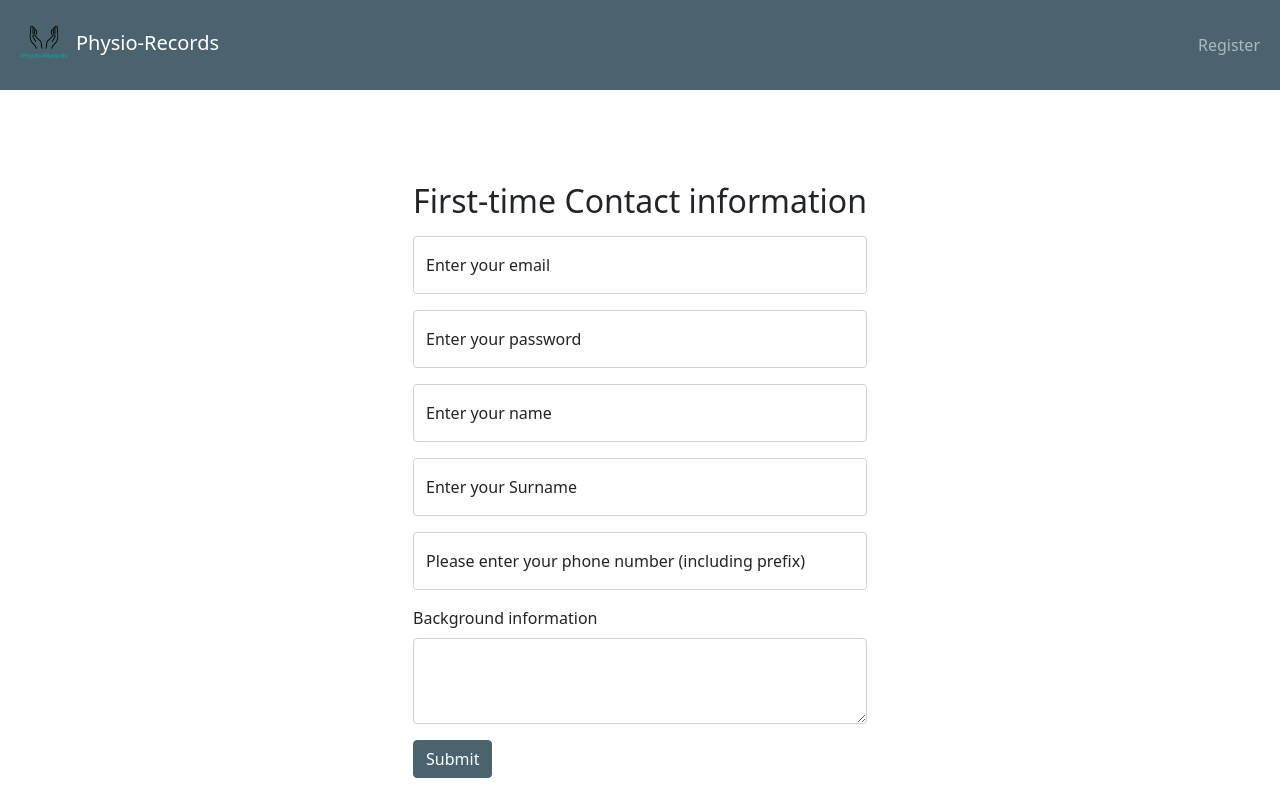
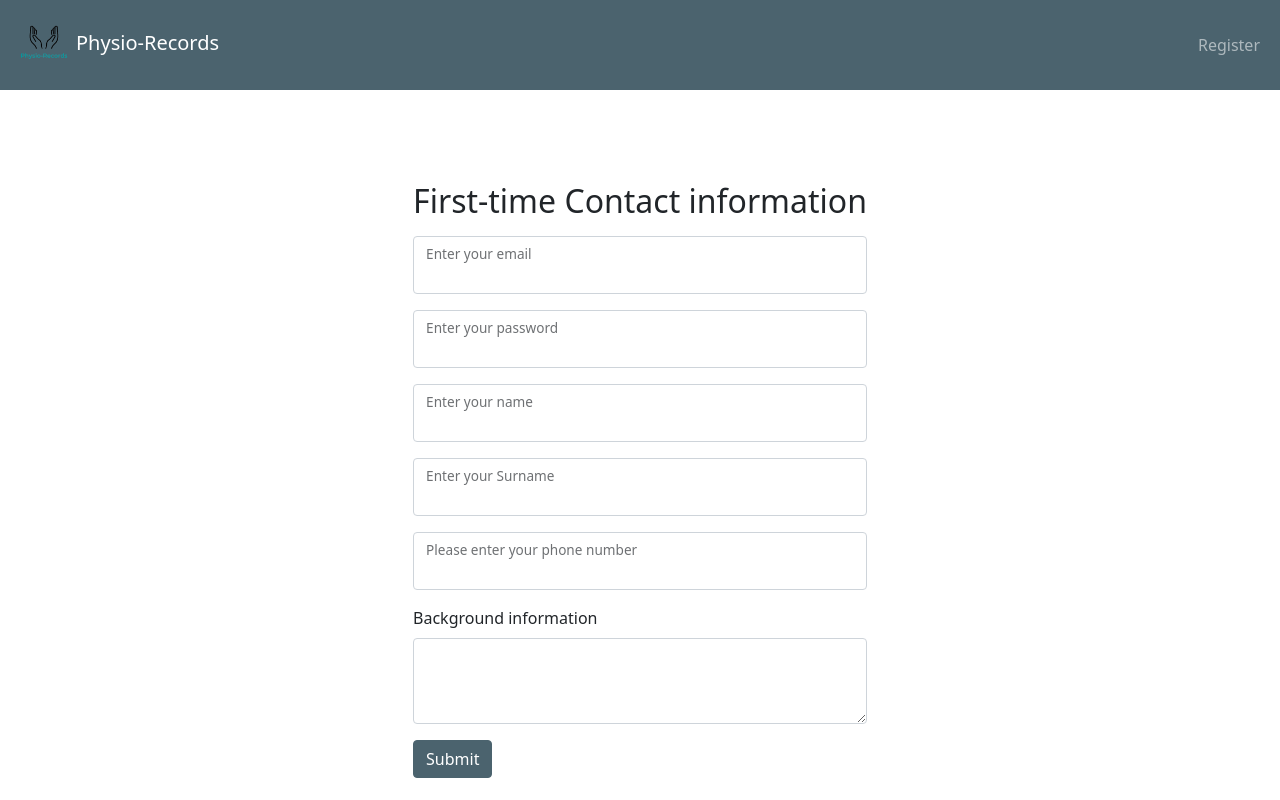
Before and after one commit to MDSkrki/physio-records-react, a React (Create React App) app: page /register in a window 1280 px wide. Built offline with nearby package versions, Linux system fonts and the light colour scheme.

Commit message:
due to extensive problems with form validation, it becomes an extra feature and is eliminated for the moment

```diff
--- a/src/components/FormField/FormField.js
+++ b/src/components/FormField/FormField.js
@@ -1,7 +1,7 @@
 import FloatingLabel from "react-bootstrap/FloatingLabel";
 import Form from "react-bootstrap/Form";
 
-export const FormField = ({ formHandler, errors, name, label }) => {
+export const FormField = ({ formHandler, name, label }) => {
   let type = "text";
 
   if (name === "email") type = name;
@@ -14,14 +14,10 @@ export const FormField = ({ formHandler, errors, name, label }) => {
         <FloatingLabel label={label}>
           <Form.Control
             type={type}
-            placeholder="Enter your email here"
             name={name}
             onChange={formHandler}
-            isInvalid={errors[name]}
+            required
           />
-          <Form.Control.Feedback type="invalid">
-            {errors[name]}
-          </Form.Control.Feedback>
         </FloatingLabel>
       </Form.Group>
     </>
--- a/src/containers/Register/Register.js
+++ b/src/containers/Register/Register.js
@@ -2,50 +2,22 @@ import { useState } from "react";
 import Button from "react-bootstrap/Button";
 import Form from "react-bootstrap/Form";
 import { useDispatch } from "react-redux";
-import isEmail from "validator/lib/isEmail";
-import isEmpty from "validator/lib/isEmpty";
 import { register } from "../../store/reducers/authReducer";
 import { FormField } from "../../components/FormField/FormField";
 
 export const Register = () => {
   const [form, setForm] = useState({});
-  const [errors, setErrors] = useState({});
   const dispatch = useDispatch();
   const formHandler = (e) => {
     setForm({
       ...form,
       [e.target.name]: e.target.value,
     });
-
-    if (errors[e.target.name])
-      setErrors({
-        ...errors,
-        [e.target.name]: null,
-      });
-  };
-
-  const findFormErrors = () => {
-    const { email, password } = form;
-    const newErrors = {};
-    // Email validations
-    if (!email || isEmpty(email)) newErrors.email = "Email cannot be empty";
-    if (email && !isEmail(email))
-      newErrors.email = "This does not look like an email";
-
-    // Password validations
-    if (!password || isEmpty(password))
-      newErrors.password = "Password cannot be empty";
-
-    return newErrors;
+    console.log(form);
   };
 
   const submitHandler = (e) => {
     e.preventDefault();
-    const newErrors = findFormErrors();
-    if (Object.keys(newErrors).length > 0) {
-      setErrors(newErrors);
-      return;
-    }
     dispatch(register(form));
   };
   return (
@@ -53,34 +25,29 @@ export const Register = () => {
       <Form className="mx-4">
         <h2>First-time Contact information</h2>
         <FormField
-          errors={errors}
           formHandler={formHandler}
           name="email"
           label="Enter your email"
         />
         <FormField
-          errors={errors}
           formHandler={formHandler}
           name="password"
           label="Enter your password"
         />
         <FormField
-          errors={errors}
           formHandler={formHandler}
           name="name"
           label="Enter your name"
         />
         <FormField
-          errors={errors}
           formHandler={formHandler}
           name="surname"
           label="Enter your Surname"
         />
         <FormField
-          errors={errors}
           formHandler={formHandler}
           name="phone_number"
-          label="Please enter your phone number (including prefix)"
+          label="Please enter your phone number"
         />
         <Form.Group className="my-3">
           <Form.Label>Background information</Form.Label>
@@ -90,12 +57,9 @@ export const Register = () => {
             name="background_information"
             onChange={formHandler}
           />
-          <Form.Control.Feedback type="invalid">
-            {errors["background_information"]}
-          </Form.Control.Feedback>
         </Form.Group>
 
-        <Button type="submit" variant="dark" onClick={submitHandler}>
+        <Button variant="dark" onClick={submitHandler}>
           Submit
         </Button>
       </Form>
```
